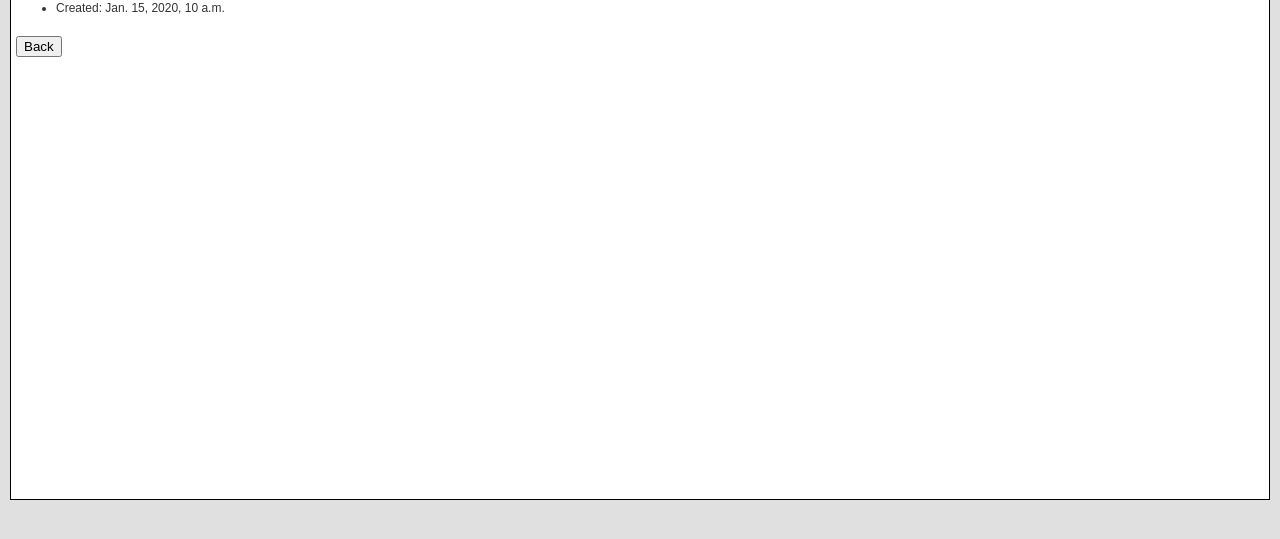
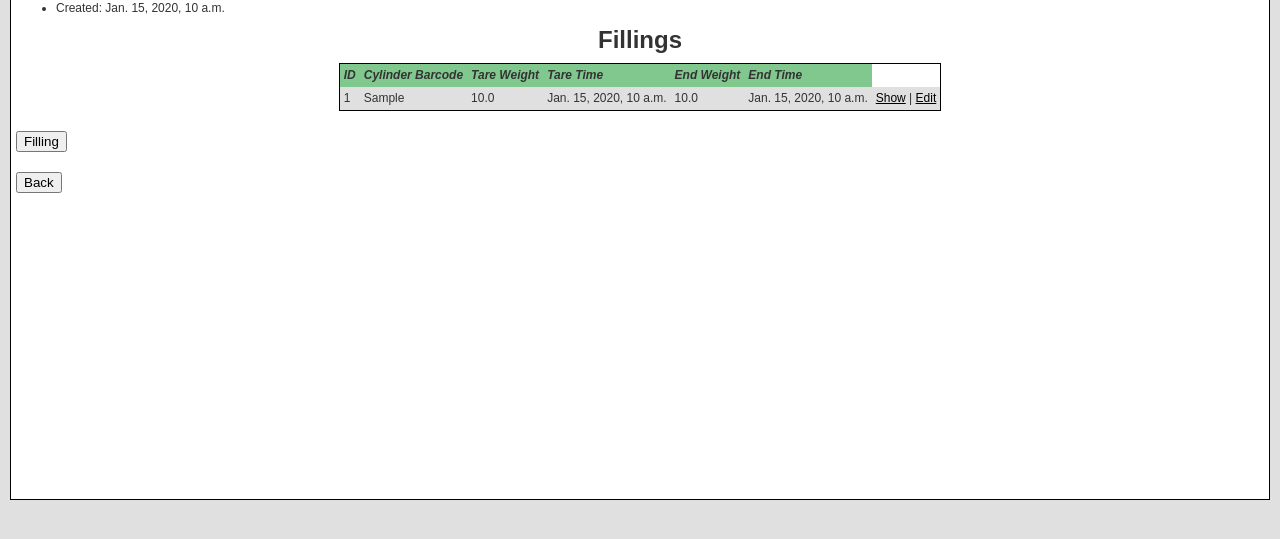
Before and after one commit to F2Chem/gas-packing, a Django app: page /gas_filling/orders/1/ in a window 1280 px wide. Shown: the part 176-715 px from the top of the page. Run offline with Django 5.2, Linux system fonts and the light colour scheme; tables that the repository leaves empty hold one stand-in row (values such as "Sample post").

Commit message:
updated fillings to save progress and reordered webpages

```diff
--- a/gas_filling/forms.py
+++ b/gas_filling/forms.py
@@ -21,5 +21,5 @@ class CylinderForm(forms.ModelForm):
 class OrderForm(forms.ModelForm):
     class Meta:
         model = Order
-        fields = ['customer', 'comments', 'fill_in']
+        fields = ['customer', 'comments', 'fill_type']
         widgets = {'comments': forms.Textarea(attrs={'rows': 3}),}
--- a/gas_filling/models.py
+++ b/gas_filling/models.py
@@ -37,9 +37,10 @@ class Cylinder(models.Model):
 
 class Order(models.Model):
     id = models.AutoField(primary_key=True)
+    ordernum = models.CharField(max_length=50, default=0)
     customer = models.CharField(max_length=50, blank=True, null=True)
     comments = models.TextField(blank=True, null=True)
-    fill_in = models.CharField(max_length=50, blank=True, null=True)
+    fill_type = models.CharField(max_length=50, blank=True, null=True)
     created_time = models.DateTimeField(auto_now_add=True)
     timestampin = TimeStampMixin
 
@@ -49,13 +50,17 @@ class Order(models.Model):
 
 
 class Filling(models.Model):
+    id = models.AutoField(primary_key=True)
     cylinder = models.CharField(max_length=100)
-    order = models.CharField(max_length=100, blank=True)
+    cylinder_time = models.DateTimeField(null=True, blank=True)
 
-    tare_weight = models.FloatField(default=0)
+    order = models.ForeignKey(Order, on_delete=models.CASCADE, related_name='fillings')
+    order_time = models.DateTimeField(null=True, blank=True)
+
+    tare_weight = models.FloatField(default=0, blank=True, null=True)
     tare_time = models.DateTimeField(null=True, blank=True)
 
-    end_weight = models.FloatField(default=0)
+    end_weight = models.FloatField(default=0, blank=True, null=True)
     end_time = models.DateTimeField(null=True, blank=True)
 
 
--- a/gas_filling/templates/gas_filling/filling_end.html
+++ b/gas_filling/templates/gas_filling/filling_end.html
@@ -9,7 +9,7 @@
 <form method="post">
     {% csrf_token %}
     <label for="end_weight">End Weight (kg):</label>
-    <input type="number" step="0.01" name="end_weight" required>
+    <input type="number" step="0.01" name="end_weight" required autofocus>
     <button type="submit" class="btn-primary">Submit</button>
 </form>
 
--- a/gas_filling/templates/gas_filling/filling_tare.html
+++ b/gas_filling/templates/gas_filling/filling_tare.html
@@ -9,7 +9,7 @@
 <form method="post">
     {% csrf_token %}
     <label for="tare_weight">Tare Weight (kg):</label>
-    <input type="number" step="0.01" name="tare_weight" required>
+    <input type="number" step="0.01" name="tare_weight" required autofocus>
     <button type="submit" class="btn-primary">Next</button>
 </form>
 
--- a/gas_filling/templates/gas_filling/order_show.html
+++ b/gas_filling/templates/gas_filling/order_show.html
@@ -10,6 +10,54 @@
     <li>Created: {{ order.created_time }}</li>
 </ul>
 
+<!-- {% for filling in fillings %}
+<ul>
+    <li>Filling {{ filling.id }}</li>
+    <li>Cylinder Barcode: {{ filling.cylinder }}</li>
+    <li>Tare Weight: {{ filling.tare_weight }}</li>
+    <li>Tare Time: {{ filling.tare_time }}</li>
+    <li>End Weight: {{ filling.end_weight }}</li>
+    <li>End Time: {{ filling.end_time }}</li>
+</ul>
+{% endfor %} -->
+
+<h1>Fillings</h1>
+
+{% if fillings %}
+<table border="1" cellpadding="5" cellspacing="0">
+    <thead>
+        <tr>
+            <th>ID</th>
+            <th>Cylinder Barcode</th>
+            <th>Tare Weight</th>
+            <th>Tare Time</th>
+            <th>End Weight</th>
+            <th>End Time</th>
+        </tr>
+    </thead>
+    <tbody>
+        {% for filling in fillings %}
+        <tr>
+            <td>{{ filling.id }}</td>
+            <td>{{ filling.cylinder }}</td>
+            <td>{{ filling.tare_weight }}</td>
+            <td>{{ filling.tare_time }}</td>
+            <td>{{ filling.end_weight }}</td>
+            <td>{{ filling.end_time }}</td>
+            <td>
+                <a href="{% url 'gas_filling:order_show' order.id %}">Show</a> |
+                <a href="{% url 'gas_filling:order_edit' order.id %}">Edit</a>
+            </td>
+        </tr>
+        {% endfor %}
+    </tbody>
+</table>
+{% endif %}
+
+
+<form action="{% url 'gas_filling:gas_filling_filling' order.id %}" method="get" style="margin-top: 20px;">
+    <button type="submit" class="btn-primary">Filling</button>
+</form>
 <form action="{% url 'gas_filling:order_list' %}" method="get" style="margin-top: 20px;">
     <button type="submit" class="btn-primary">Back</button>
 </form>
--- a/gas_filling/urls.py
+++ b/gas_filling/urls.py
@@ -6,10 +6,10 @@ app_name = "gas_filling"
 
 urlpatterns = [
     path('', views.gas_filling_home, name='gas_filling_home'),
-    path('filling/', views.gas_filling, name='gas_filling_filling'),
-     path('filling/order/', views.gas_filling_order, name='gas_filling_order'),
-    path('filling/tareweight/', views.gas_filling_tareweight, name='gas_filling_tareweight'),
-    path('filling/endweight/', views.gas_filling_endweight, name='gas_filling_endweight'),
+    path('filling/<int:pk>', views.gas_filling, name='gas_filling_filling'),
+    #path('filling/order/', views.gas_filling_order, name='gas_filling_order'),
+    path('filling/tareweight/<int:pk>/', views.gas_filling_tareweight, name='gas_filling_tareweight'),
+    path('filling/endweight/<int:pk>/', views.gas_filling_endweight, name='gas_filling_endweight'),
 
     path('list/', views.gas_filling_list, name='gas_filling_list'),
     path('show/<int:pk>/', views.gas_filling_show, name='gas_filling_show'),
--- a/gas_filling/views.py
+++ b/gas_filling/views.py
@@ -20,48 +20,92 @@ def cylinder_view(request):
 def cylinder_edit(request):
     return redirect('gas_filling:gas_filling_filling')
 
-def gas_filling(request):
+# def gas_filling(request):
+#     if request.method == 'POST':
+#         cylinder_id = request.POST.get('cylinder_id')
+#         if cylinder_id:
+#             request.session['cylinder'] = cylinder_id
+#             return redirect('gas_filling:gas_filling_order')
+#     return render(request, 'gas_filling/filling.html')
+
+def gas_filling(request, pk):
+    order = Order.objects.get(pk=pk)
     if request.method == 'POST':
-        cylinder_id = request.POST.get('cylinder_id')
-        if cylinder_id:
-            request.session['cylinder'] = cylinder_id
-            return redirect('gas_filling:gas_filling_order')
+        cylinder_barcode = request.POST.get('cylinder_id')
+        if cylinder_barcode:
+            filling = Filling.objects.create(
+                cylinder=cylinder_barcode,
+                order=order,
+                tare_weight=None,
+                tare_time=None,
+                end_weight=None,
+                end_time=None
+            )
+            filling.save()
+            return redirect('gas_filling:gas_filling_tareweight', pk=filling.id)
     return render(request, 'gas_filling/filling.html')
 
-def gas_filling_order(request):
-    if request.method == "POST":
-        order_num = request.POST.get("order_number")
-        if order_num:
-            request.session["order_number"] = order_num
-            return redirect('gas_filling:gas_filling_tareweight')
-    return render(request, 'gas_filling/filling_order.html')
+# def gas_filling_order(request):
+#     if request.method == "POST":
+#         order_num = request.POST.get("order_number")
+#         if order_num:
+#             request.session["order_number"] = order_num
+#             return redirect('gas_filling:gas_filling_tareweight')
+#     return render(request, 'gas_filling/filling_order.html')
 
 
-def gas_filling_tareweight(request):
+# def gas_filling_tareweight(request):
+#     if request.method == 'POST':
+#         tare_weight = request.POST.get('tare_weight')
+#         if tare_weight:
+#             request.session['tare_weight'] = float(tare_weight)
+#             request.session['tare_time'] = now().isoformat()
+#             return redirect('gas_filling:gas_filling_endweight')
+#     return render(request, 'gas_filling/filling_tare.html')
+
+
+def gas_filling_tareweight(request, pk):
     if request.method == 'POST':
         tare_weight = request.POST.get('tare_weight')
         if tare_weight:
-            request.session['tare_weight'] = float(tare_weight)
-            request.session['tare_time'] = now().isoformat()
-            return redirect('gas_filling:gas_filling_endweight')
+            filling = Filling.objects.get(id=pk)
+            tare_weight = float(tare_weight)
+            tare_time = now().isoformat()
+            filling.tare_weight = tare_weight
+            filling.tare_time = tare_time
+            filling.save()
+            return redirect('gas_filling:gas_filling_endweight', pk=filling.id)
     return render(request, 'gas_filling/filling_tare.html')
 
-def gas_filling_endweight(request):
+# def gas_filling_endweight(request):
+#     if request.method == 'POST':
+#         end_weight = request.POST.get('end_weight')
+#         if end_weight:
+#             Filling.objects.create(
+#                 cylinder=request.session.get('cylinder'),
+#                 order=request.session.get('order_number'),
+#                 tare_weight=request.session.get('tare_weight'),
+#                 tare_time=request.session.get('tare_time'),
+#                 end_weight=float(end_weight),
+#                 end_time=now()
+#             )
+#             request.session.pop('cylinder', None)
+#             request.session.pop('tare_weight', None)
+#             request.session.pop('tare_time', None)
+#             return redirect('gas_filling:gas_filling_home')
+#     return render(request, 'gas_filling/filling_end.html')
+
+def gas_filling_endweight(request, pk):
     if request.method == 'POST':
         end_weight = request.POST.get('end_weight')
         if end_weight:
-            Filling.objects.create(
-                cylinder=request.session.get('cylinder'),
-                order=request.session.get('order_number'),
-                tare_weight=request.session.get('tare_weight'),
-                tare_time=request.session.get('tare_time'),
-                end_weight=float(end_weight),
-                end_time=now()
-            )
-            request.session.pop('cylinder', None)
-            request.session.pop('tare_weight', None)
-            request.session.pop('tare_time', None)
-            return redirect('gas_filling:gas_filling_home')
+            filling = Filling.objects.get(id=pk)
+            end_weight = float(end_weight)
+            end_time = now().isoformat()
+            filling.end_weight = end_weight
+            filling.end_time = end_time
+            filling.save()
+            return redirect('gas_filling:order_list')
     return render(request, 'gas_filling/filling_end.html')
 
 def gas_filling_table(request):
@@ -121,7 +165,8 @@ def order_create(request):
 
 def order_show(request, pk):
     order = Order.objects.get(pk=pk)
-    return render(request, 'gas_filling/order_show.html', {'order': order})
+    fillings = order.fillings.all()
+    return render(request, 'gas_filling/order_show.html', {'order': order, 'fillings': fillings})
 
 def order_edit(request, pk):
     order = Order.objects.get(pk=pk)
```
Also changed, not shown: gas_filling/templates/gas_filling/home.html (+0 -8 lines), gas_filling/migrations/0008_alter_cylinder_test_date_alter_filling_id.py (deleted), gas_filling/migrations/0009_alter_filling_table.py (deleted), gas_filling/migrations/0009_order_created_time_alter_filling_table.py (added), gas_filling/migrations/0010_order_created_time.py (deleted), gas_filling/migrations/0010_rename_fill_in_order_fill_type_filling_cylinder_time_and_more.py (added), gas_filling/migrations/0011_alter_filling_end_weight_alter_filling_order_and_more.py (added), gas_filling/migrations/0012_alter_filling_id_alter_filling_order.py (added).
